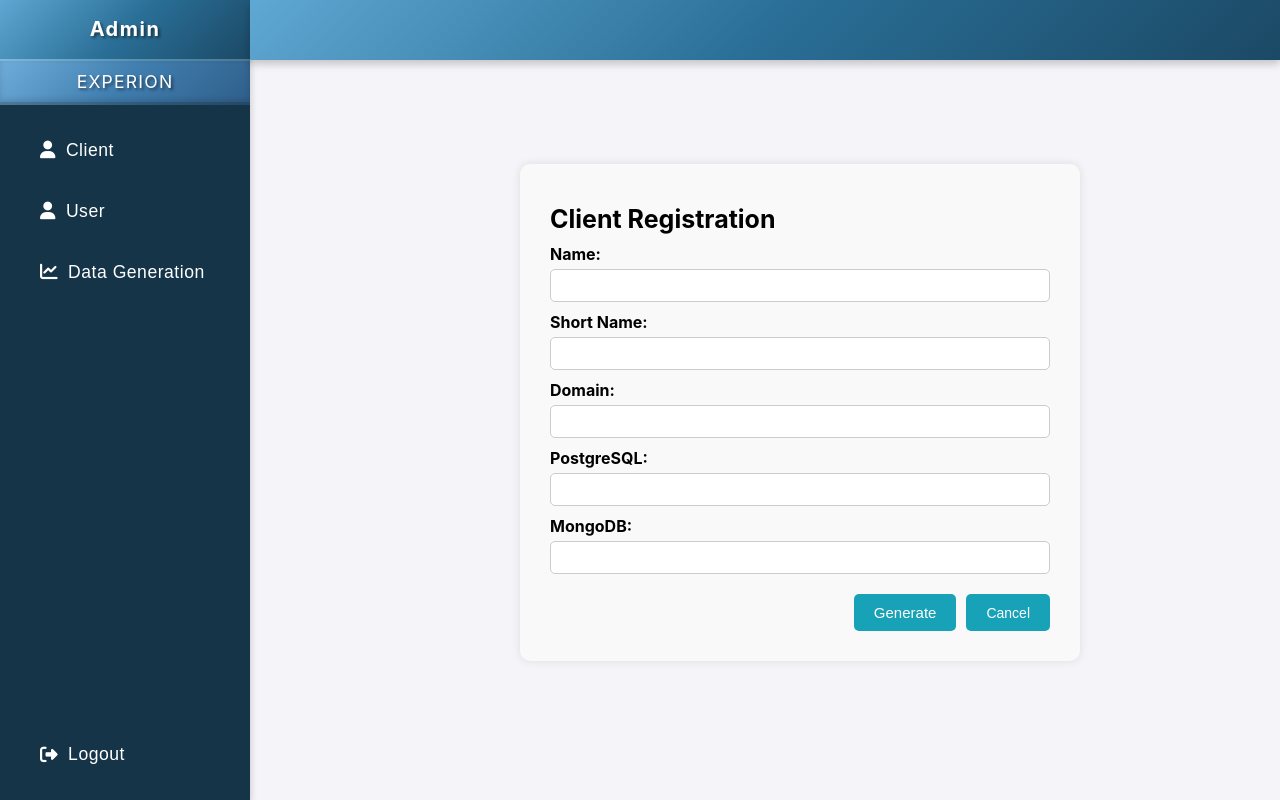
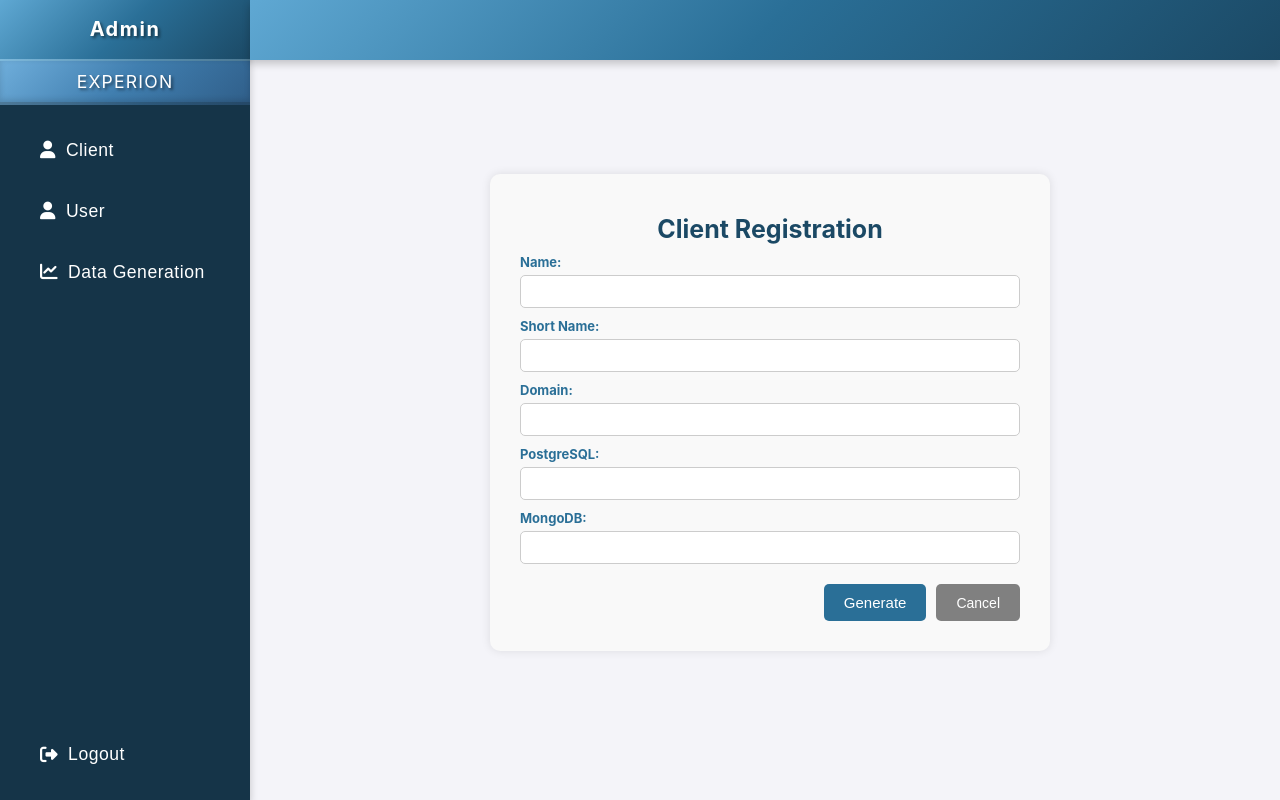
Before and after one commit to amalapeterexperionmea/datagen, a React (Create React App) app: page /client in a window 1280 px wide. Built offline with nearby package versions, Linux system fonts and the light colour scheme.

Commit message:
update client

```diff
--- a/src/Components/Client/clientreg.js
+++ b/src/Components/Client/clientreg.js
@@ -7,7 +7,7 @@ const FormContainer = styled.div`
   justify-content: left;
   width: 500px;
   margin-top: 25px;
-  margin-left: 10px;
+  margin-left: -50px;
   padding: 30px;
   background-color: #f9f9f9;
   border-radius: 10px;
@@ -18,10 +18,15 @@ const Label = styled.label`
   display: block;
   margin-top: 10px;
   font-weight: bold;
+  font-size: 13px;
+  color : #2a6f97;
 `;
 const Header = styled.label`
-  display: block;
+  display: flex;
+  align-items:center;
+  justify-content:center;
   margin-top: 10px;
+  color: #1b4965;
   font-weight: bold;
   font-size: 25px;
 `;
@@ -42,23 +47,30 @@ const GenerateButton = styled.button`
   margin-top: 20px;
   margin-right: 10px;
   padding: 10px 20px;
-  background-color: #17a2b8;
+  background-color: #2a6f97;
   color: white;
   border: none;
   border-radius: 5px;
   cursor: pointer;
   font-size: 15px;
+    &:hover {
+    opacity: 0.8;
+    background-color: #1b4965;
+  }
 `;
 
 const CancelButton = styled.button`
   margin-top: 20px;
   padding: 10px 20px;
-  background-color: #17a2b8;
+  background-color: gray;
   color: white;
   border: none;
   border-radius: 5px;
   cursor: pointer;
   font-size: 14px;
+    &:hover {
+    opacity: 0.8;
+  }
 `;
 
 const Form = () => {
```
